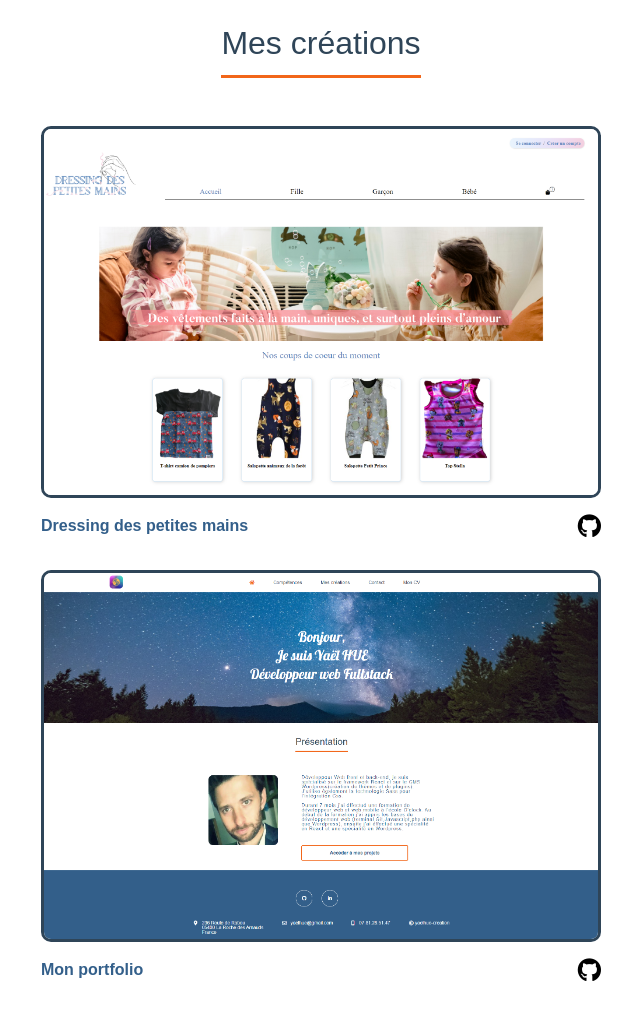
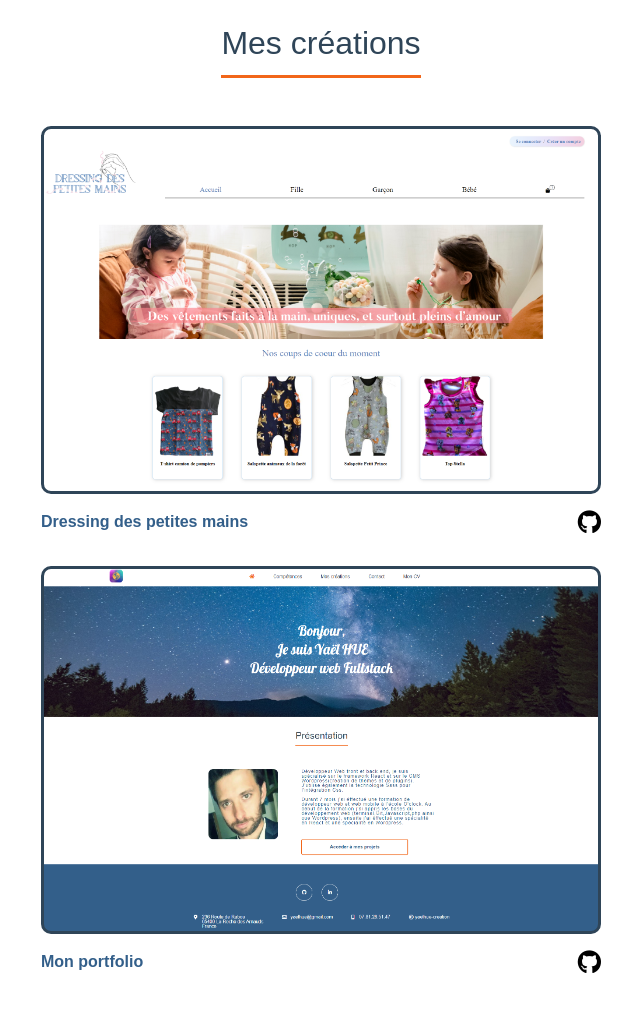
Before and after one commit to yaelxy05/front--portfolio, a React app: page /creations in a window 1280 px wide. Shown: the part 120-1137 px from the top of the page, without its empty margins (319-959 px from the left). Built offline with nearby package versions, Linux system fonts and the light colour scheme.

Commit message:
add card creations portfolio

```diff
--- a/src/components/Creations/creations.scss
+++ b/src/components/Creations/creations.scss
@@ -24,7 +24,57 @@
       .img_creations {
         margin: 0 2rem;
         width: 35rem;
-        height: auto;
+        height: 23rem;
+        border: solid 3px vars.$colorTitleMenu;
+        border-radius: 10px;
+        @include mixins.for-tablet-portrait-up {
+          width: 25rem;
+          height: 15rem;
+          margin: 0 2rem;
+        }
+        @include mixins.for-phone-only {
+          width: 20rem;
+          height: 12rem;
+          margin: 0 2rem;
+        }
+        @include mixins.flexcenter;
+        p {
+          opacity: 0;
+          transform: translate(50%);
+          @include mixins.flexcenter;
+
+          &:hover {
+            transition: all ease-in-out 0.4s;
+            opacity: 1;
+            cursor: pointer;
+            background: vars.$colorParaTransparent;
+            color: vars.$colorTitleLight;
+            width: 70%;
+            height: 10rem;
+            border-radius: 10px;
+            text-align: center;
+            font-weight: bold;
+            transform: translate(0%, 0%);
+            @include mixins.for-phone-only {
+              height: 7rem;
+            }
+          }
+        }
+      }
+      .img_dpm {
+        background-image: url('../../assets/images/screenshot_creations/desktop_screenshot-dpm.png');
+        background-position: center;
+        background-size: cover;
+      }
+      .img_portfolio {
+        background-image: url('../../assets/images/screenshot_creations/desktop_screenshot-yaelcreations.png');
+        background-position: center;
+        background-size: cover;
+      }
+      .img_creations2 {
+        margin: 0 2rem;
+        width: 35rem;
+        height: 23rem;
         border: solid 3px vars.$colorTitleMenu;
         border-radius: 10px;
         @include mixins.for-tablet-portrait-up {
--- a/src/components/Creations/index.js
+++ b/src/components/Creations/index.js
@@ -13,22 +13,18 @@ const Creations = () => {
 
       <div className="creations_box">
         <div className="creations_item">
-          <img
-            className="img_creations"
-            src={screenDpm}
-            alt="capture d'écran site dressing des petites mains"
-          />
+          <div className="img_creations img_dpm">
+            <p>Découvrez le site</p>
+          </div>
           <div className="creations_title--box">
             <h2>Dressing des petites mains</h2>
             <i className="fab fa-github"></i>
           </div>
         </div>
         <div className="creations_item dpm">
-          <img
-            className="img_creations"
-            src={screenPortfolio}
-            alt="capture d'écran site dressing des petites mains"
-          />
+          <div className="img_creations img_portfolio">
+            <p>Découvrez le site</p>
+          </div>
           <div className="creations_title--box">
             <h2>Mon portfolio</h2>
             <i className="fab fa-github"></i>
```
